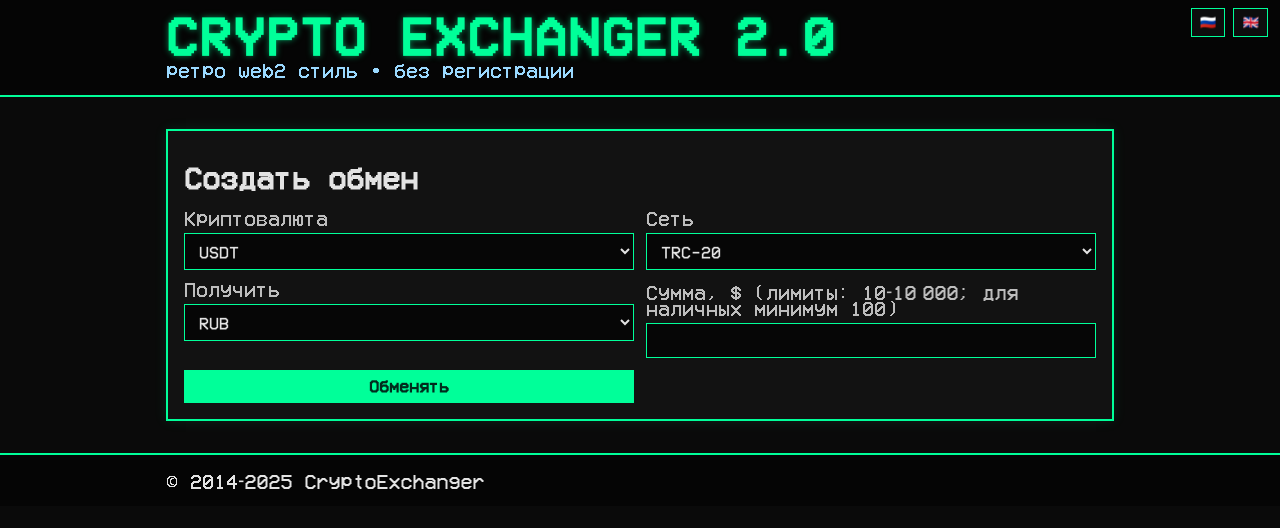
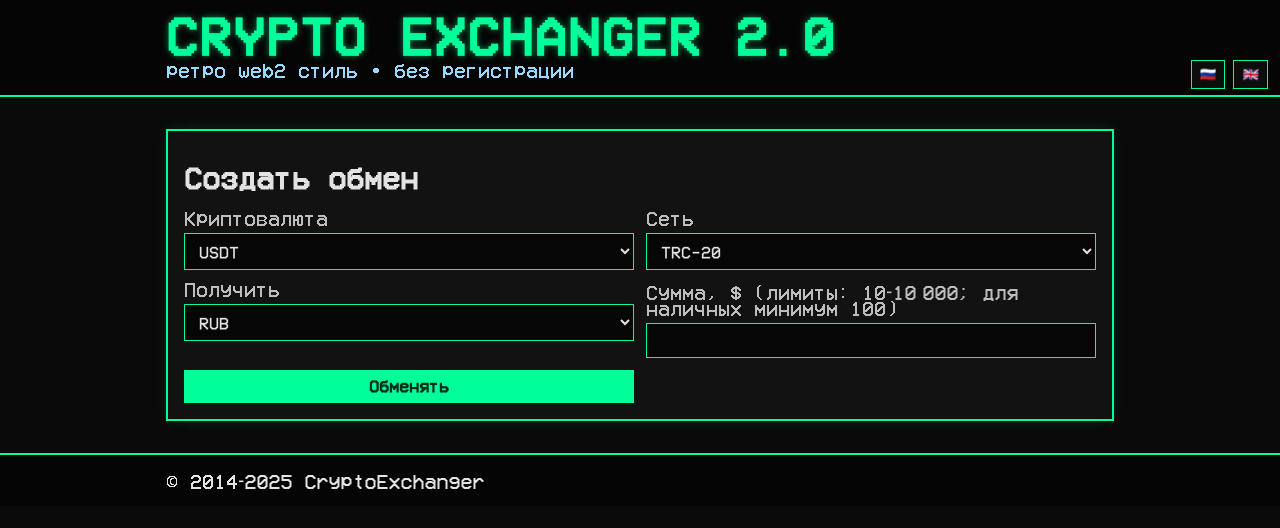
Before and after one commit to Podkrandash/Crypto-Ex, a website: page public/index.html in a window 1280 px wide. Drawn offline with Linux system fonts and the light colour scheme; no server answers; a script that the page names is missing.

Commit message:
Обновление index.html и других файлов

```diff
--- a/public/assets/style.css
+++ b/public/assets/style.css
@@ -13,7 +13,7 @@ html,body{margin:0;padding:0;background:var(--bg);color:var(--fg);font-family:'V
 .header,.footer{background:#050505;border-bottom:2px solid var(--acc)}
 .footer{border-top:2px solid var(--acc);border-bottom:none}
 h1{margin:0;font-size:42px;letter-spacing:2px;color:var(--acc);text-shadow:0 0 6px rgba(0,255,153,.5)}
-.lang-switch{position:absolute;top:8px;right:12px;display:flex;gap:8px}
+.lang-switch{position:absolute;top:60px;right:12px;display:flex;gap:8px}
 .flag{background:#0d0d0d;border:1px solid var(--acc);color:#fff;cursor:pointer;padding:6px 8px}
 .subtitle{margin:4px 0 0;color:var(--sub)}
 .card{background:var(--card);border:2px solid var(--acc);padding:16px;margin:16px 0;box-shadow:0 0 12px rgba(0,255,153,.1)}
--- a/public/index.html
+++ b/public/index.html
@@ -4,6 +4,7 @@
   <meta charset="utf-8">
   <meta name="viewport" content="width=device-width, initial-scale=1, maximum-scale=1, user-scalable=no">
   <title>CryptoExchanger</title>
+  <link rel="icon" href="/favicon.svg" type="image/svg+xml">
   <link rel="stylesheet" href="/assets/style.css">
   <link rel="preconnect" href="https://fonts.googleapis.com">
   <link rel="preconnect" href="https://fonts.gstatic.com" crossorigin>
```
Also changed, not shown: public/favicon.svg (added), 1 other file.
